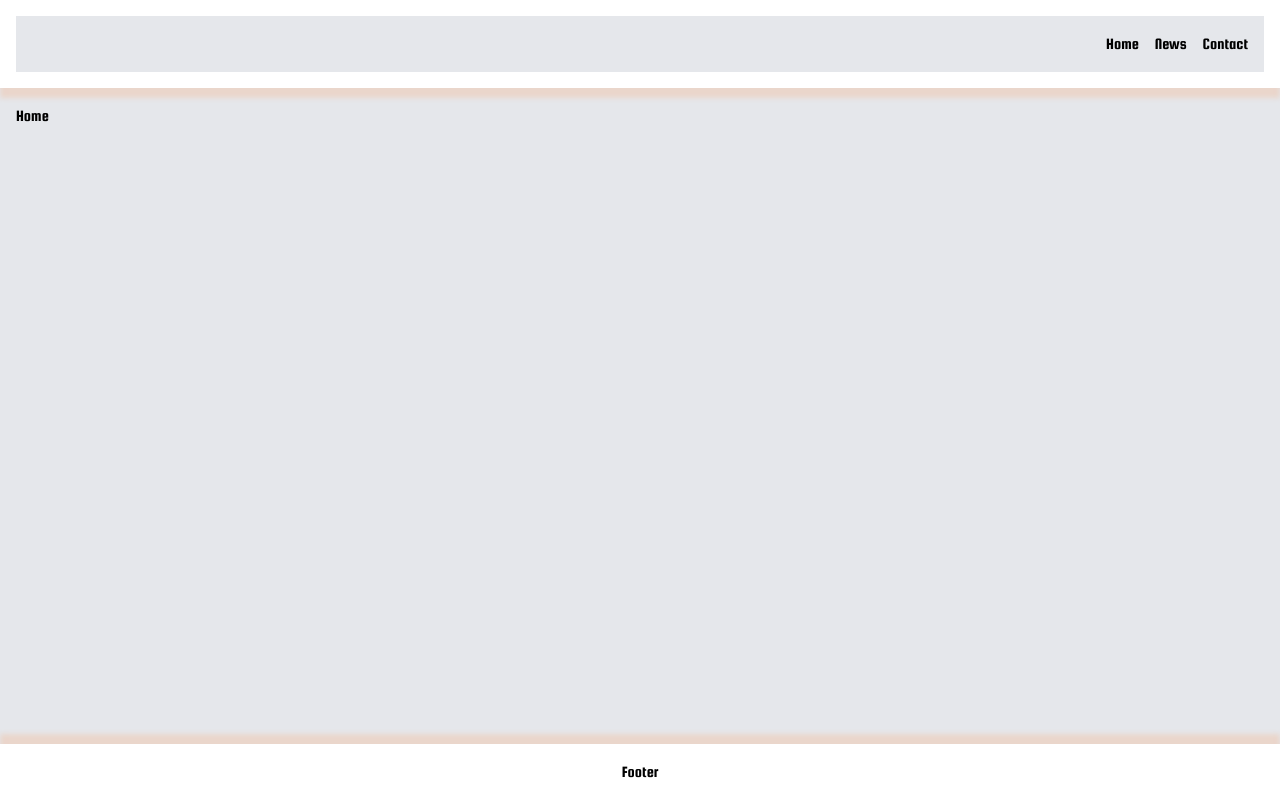
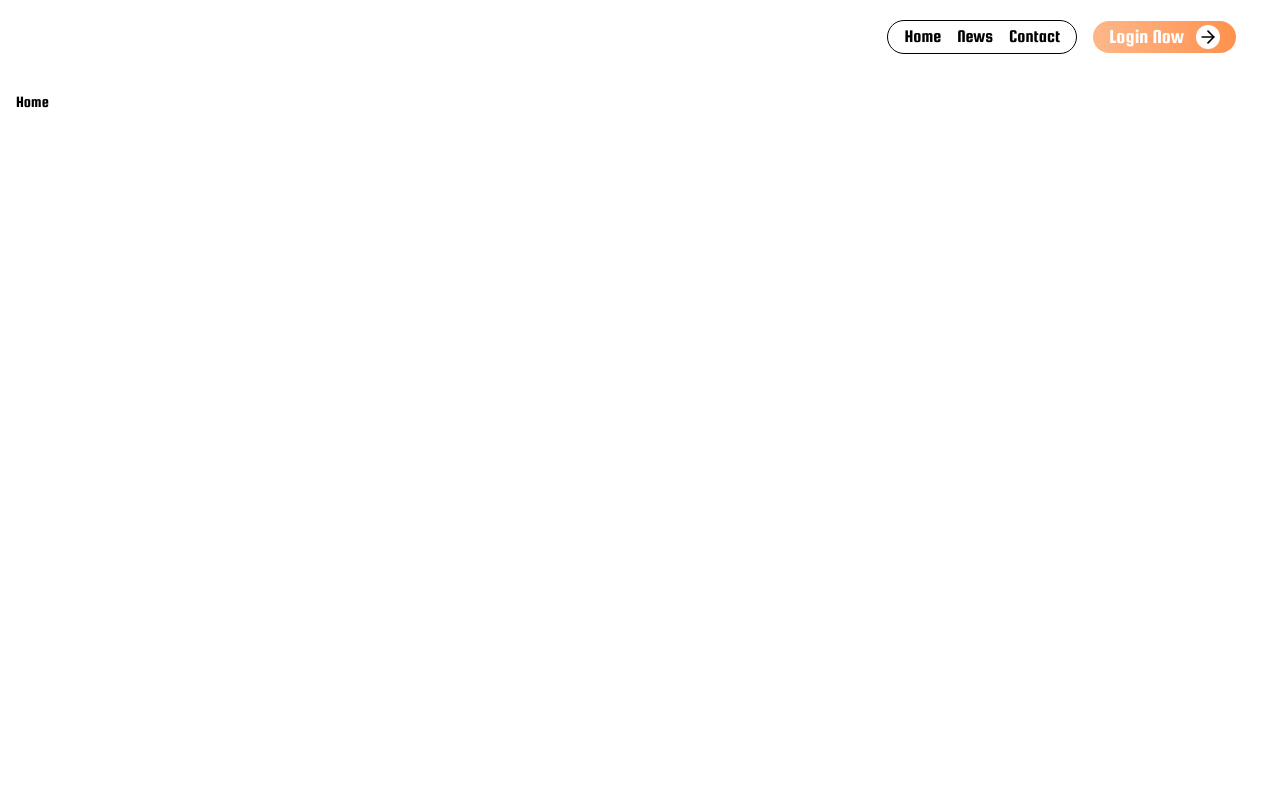
Before and after one commit to MuonNghiCode/work-clock, a React (Vite) app: page / in a window 1280 px wide. Built offline with nearby package versions, Linux system fonts and the light colour scheme.

Commit message:
update header homepage

```diff
--- a/package.json
+++ b/package.json
@@ -11,6 +11,7 @@
   },
   "dependencies": {
     "@tailwindcss/vite": "^4.0.6",
+    "lucide-react": "^0.475.0",
     "react": "^18.3.1",
     "react-dom": "^18.3.1",
     "react-router": "^7.1.5"
--- a/src/index.css
+++ b/src/index.css
@@ -1,9 +1,24 @@
 @import url("https://fonts.googleapis.com/css2?family=Squada+One&display=swap");
 @import "tailwindcss";
-
+@layer theme, base, components, utilities;
 :root {
   margin: 0;
   padding: 0;
   box-sizing: border-box;
   font-family: "Squada One", sans-serif;
 }
+
+@layer theme {
+  .bg-brand-orange {
+    background-color: #ff914d;
+  }
+  .bg-brand-grandient {
+    background: linear-gradient(90deg, #feb78a 0%, #ff914d 100%);
+  }
+  .shadow-orange-header {
+    box-shadow: 0 10px 6px rgba(255, 145, 77, 0.2);
+  }
+  .shadow-orange-footer {
+    box-shadow: 0 -10px 6px rgba(255, 145, 77, 0.2);
+  }
+}
--- a/src/layouts/Header/MainHeader/MainHeader.tsx
+++ b/src/layouts/Header/MainHeader/MainHeader.tsx
@@ -1,13 +1,31 @@
 import React from "react";
-import { NavLink } from "react-router";
+import { NavLink, useLocation } from "react-router";
+import { ArrowRight } from "lucide-react";
+import logo from "../../../assets/images/logo.png";
 
 const MainHeader: React.FC = () => {
+  const location = useLocation();
+  const isHomePage = location.pathname === "/";
+
   return (
-    <div className="flex bg-gray-200">
-      <div className="relative flex justify-end w-full p-4 gap-4">
-        <NavLink to="/">Home</NavLink>
-        <NavLink to="/news">News</NavLink>
-        <NavLink to="/contact">Contact</NavLink>
+    <div className="flex bg-transparent justify-between items-center">
+      {!isHomePage && (
+        <div className="h-18 flex items-center py-4 px-6">
+          <img src={logo} alt="logo" className="max-w-64 h-25" />
+        </div>
+      )}
+      <div className="relative bg-transparent flex items-center justify-end w-full px-6 py-4 gap-4 mr-4">
+        <div className="flex gap-4 rounded-3xl border border-black px-4 py-0.5 text-lg">
+          <NavLink to="/">Home</NavLink>
+          <NavLink to="/news">News</NavLink>
+          <NavLink to="/contact">Contact</NavLink>
+        </div>
+        <div className="flex items-center justify-between gap-3 text-xl px-4 py-0.5 rounded-3xl bg-brand-grandient text-white">
+          <NavLink to="/login" className="flex-1">
+            Login Now
+          </NavLink>
+          <ArrowRight className="w-6 h-6 bg-white text-black rounded-3xl p-0.5" />
+        </div>
       </div>
     </div>
   );
--- a/src/layouts/MainLayout/MainLayout.tsx
+++ b/src/layouts/MainLayout/MainLayout.tsx
@@ -1,20 +1,31 @@
 import React from "react";
-import { Outlet } from "react-router";
+import { Outlet, useLocation } from "react-router";
 import MainHeader from "../Header/MainHeader/MainHeader";
 import Footer from "../Footer/Footer";
 const MainLayout: React.FC = () => {
+  const location = useLocation();
+  const isHomePage = location.pathname === "/";
+
   return (
     <>
       <div className="flex flex-col h-screen">
-        <header className="relative bg-white text-black text-center p-4 shadow-[0_10px_5px_rgba(255,145,77,0.2)]">
-          <MainHeader />
-        </header>
-        <main className="flex-1 bg-gray-200 p-4">
+        {isHomePage ? (
+          <header className="relative bg-white text-black text-center p-1 ">
+            <MainHeader />
+          </header>
+        ) : (
+          <header className="relative bg-white text-black text-center p-4 shadow-orange-header">
+            <MainHeader />
+          </header>
+        )}
+        <main className="flex-1 bg-white p-4">
           <Outlet />
         </main>
-        <footer className="z-10 bg-white text-black text-center p-4 shadow-[0_-10px_5px_rgba(255,145,77,0.2)]">
-          <Footer />
-        </footer>
+        {!isHomePage && (
+          <footer className="z-10 bg-white text-black text-center p-4 shadow-orange-footer">
+            <Footer />
+          </footer>
+        )}
       </div>
     </>
   );
```
Also changed, not shown: src/assets/images/logo.png (added), 1 other file (tests, documents, lock files or other folders).
